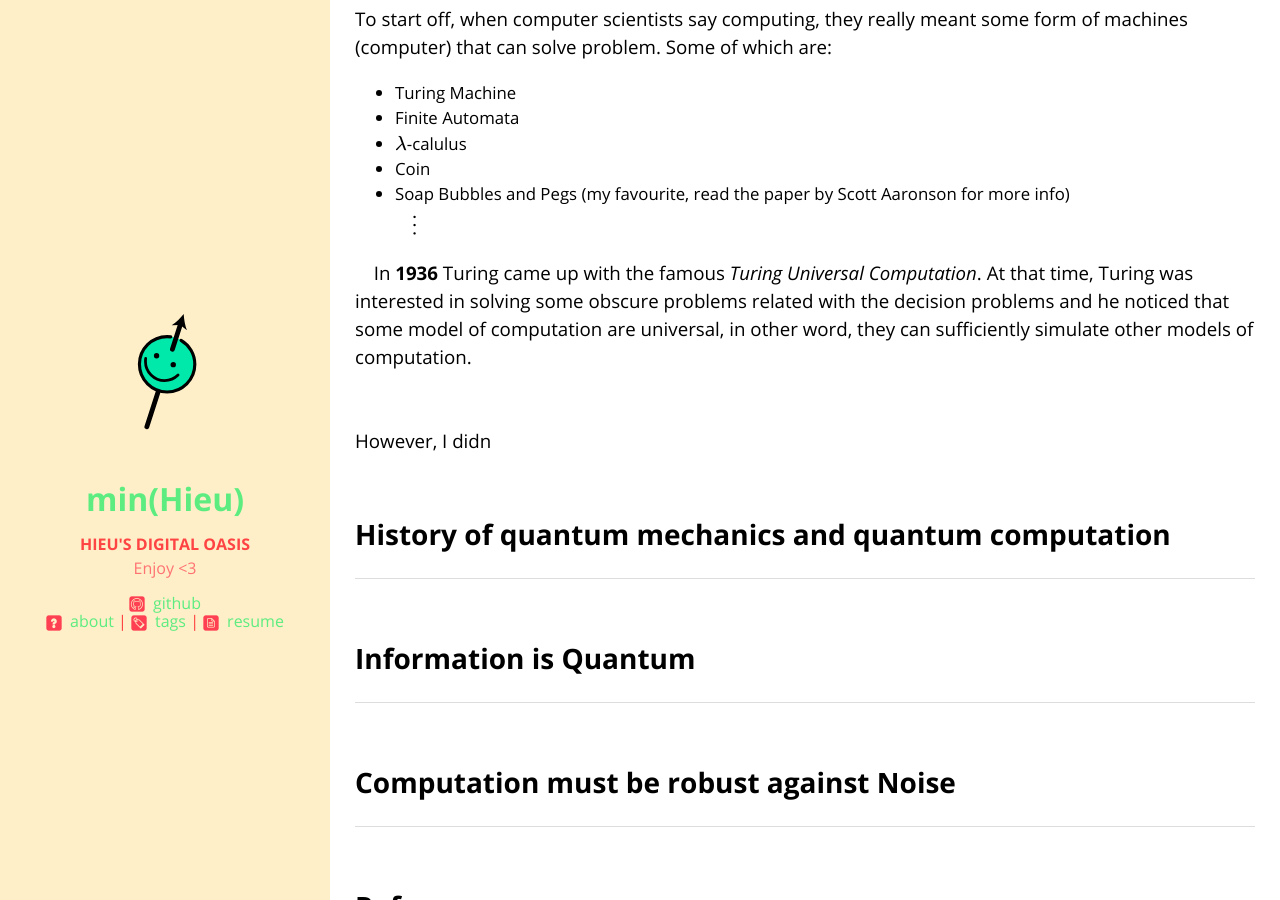
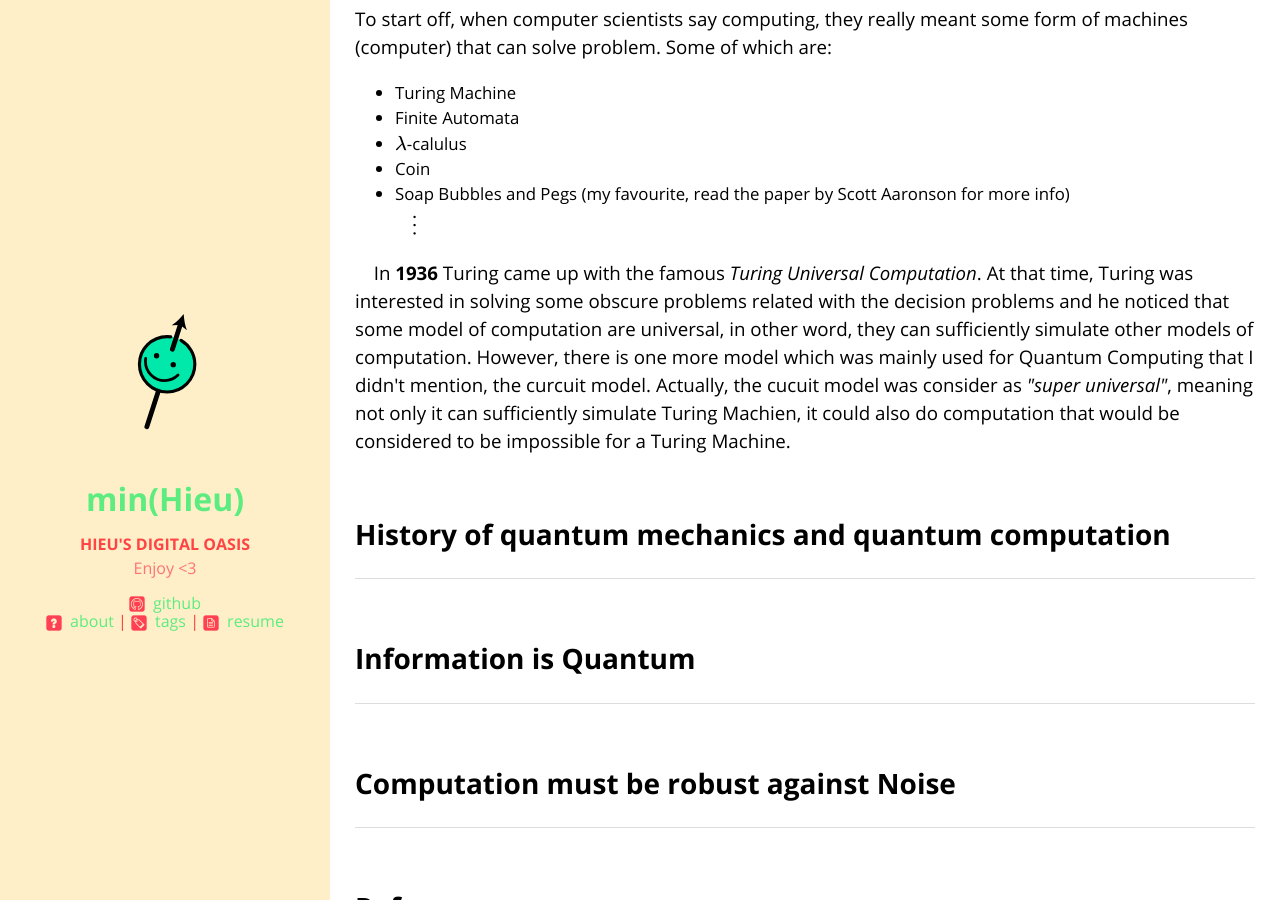
Before and after one commit to min-hieu/min-hieu.github.io, a Jekyll site: the page built from _posts/2021-02-13-qicnote01.html, in a window 1280 px wide and 900 px high, scrolled down 1422 px. Built offline with Jekyll 4.4.1, drawn with Linux system fonts in a browser that asks for light colours; formulas are drawn with MathJax 3; a script that is not in the unit is left out.

Commit message:
Update 2021-02-13-qicnote01.html

```diff
--- a/_posts/2021-02-13-qicnote01.html
+++ b/_posts/2021-02-13-qicnote01.html
@@ -41,8 +41,10 @@ mathjax: true
     <li style="list-style:none">&emsp;$\vdots$</li>
 </ul>
 <p>&emsp;In <b>1936</b> Turing came up with the famous <i>Turing Universal Computation</i>. At that time, Turing was interested in solving some obscure problems related
-with the decision problems and he noticed that some model of computation are universal, in other word, they can sufficiently simulate other models of computation.</p><br>
-<p>However, I didn</p>
+with the decision problems and he noticed that some model of computation are universal, in other word, they can sufficiently simulate other models of computation.
+However, there is one more model which was mainly used for Quantum Computing that I didn't mention, the curcuit model. Actually, the cucuit model was consider as
+    <i>"super universal"</i>, meaning not only it can sufficiently simulate Turing Machien, it could also do computation that would be considered to be impossible
+for a Turing Machine.</p>
 
 
 <h2 id="#history-of-quantum-mechanics-and-quantum-computations">History of quantum mechanics and quantum computation</h2>
```
